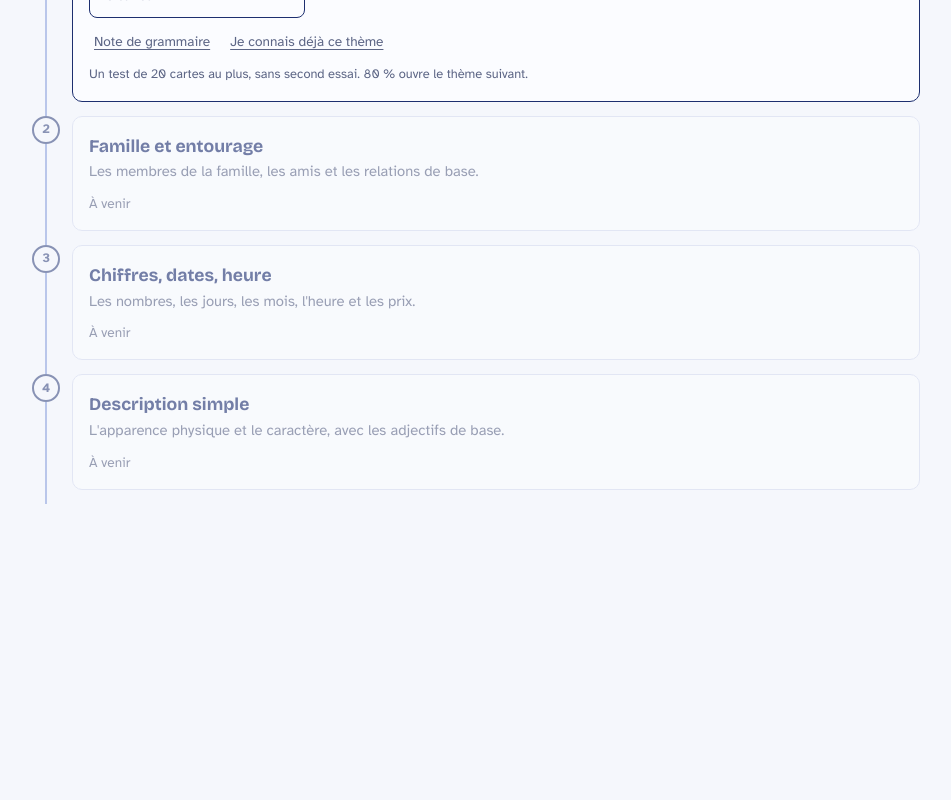
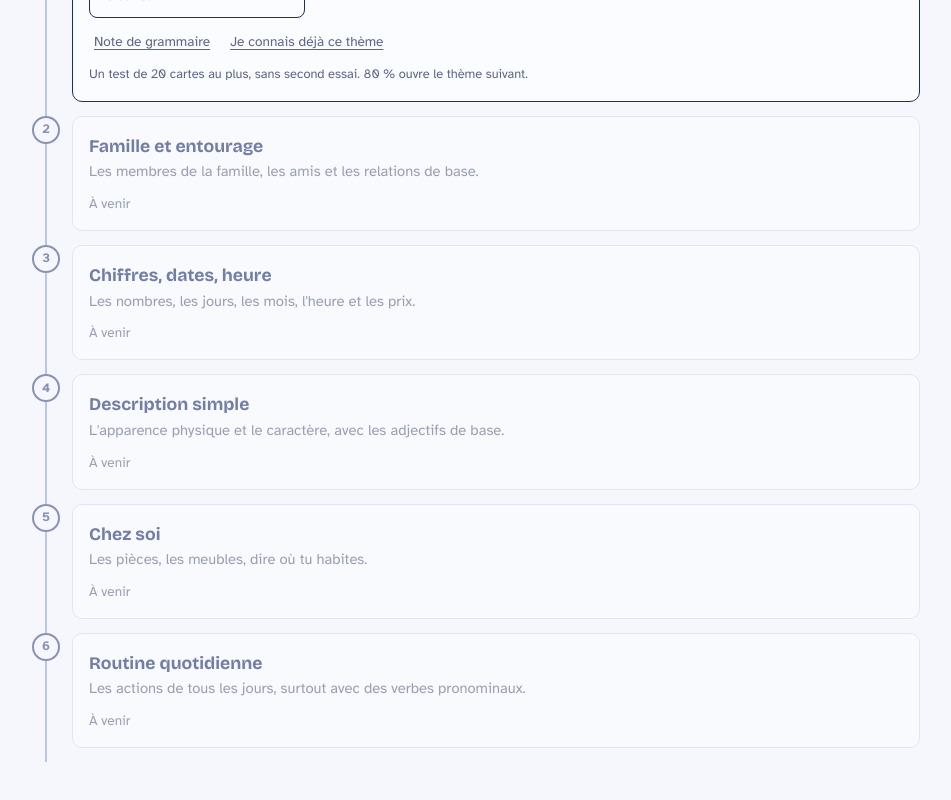
Before and after one commit to HelloYuiYui/vocabulary, a React (Vite) app: page / in a window 1280 px wide. Shown: the part 504-1304 px from the top of the page, without its empty margins (164-1115 px from the left). Before the commit the page ends 1072 px from the top, so only its background shows below. Built offline with nearby package versions, Linux system fonts and the light colour scheme.

Commit message:
Put Chez soi and Routine quotidienne on the French path
Six French themes are now on the path; ten remain behind ?legacy=1.

Co-Authored-By: Claude Opus 5.5 <noreply@anthropic.com>

```diff
--- a/src/data/fr/index.ts
+++ b/src/data/fr/index.ts
@@ -13,7 +13,14 @@ export const fr: Language = {
   // The themes that have sub-themes and sentences; the others stay on the
   // old picker, behind the legacy flag, until they are converted.
   path: {
-    themes: ['presentation', 'famille', 'chiffres-dates', 'description'],
+    themes: [
+      'presentation',
+      'famille',
+      'chiffres-dates',
+      'description',
+      'chez-soi',
+      'routine',
+    ],
     storageKey: 'cahier-vocab-path-v1',
     copy: pathCopy,
   },
```
Also changed, not shown: 1 other file (tests, documents, lock files or other folders).
